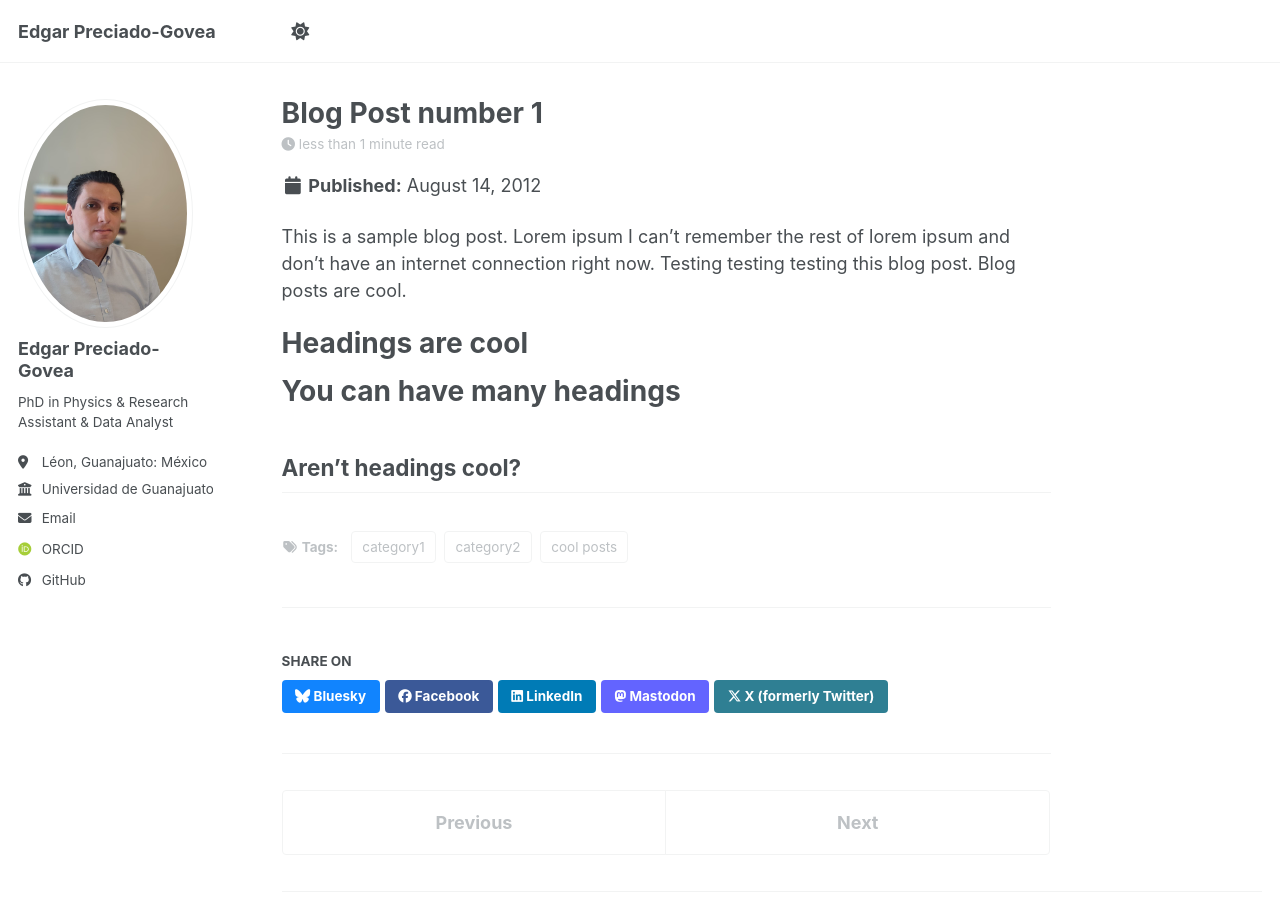
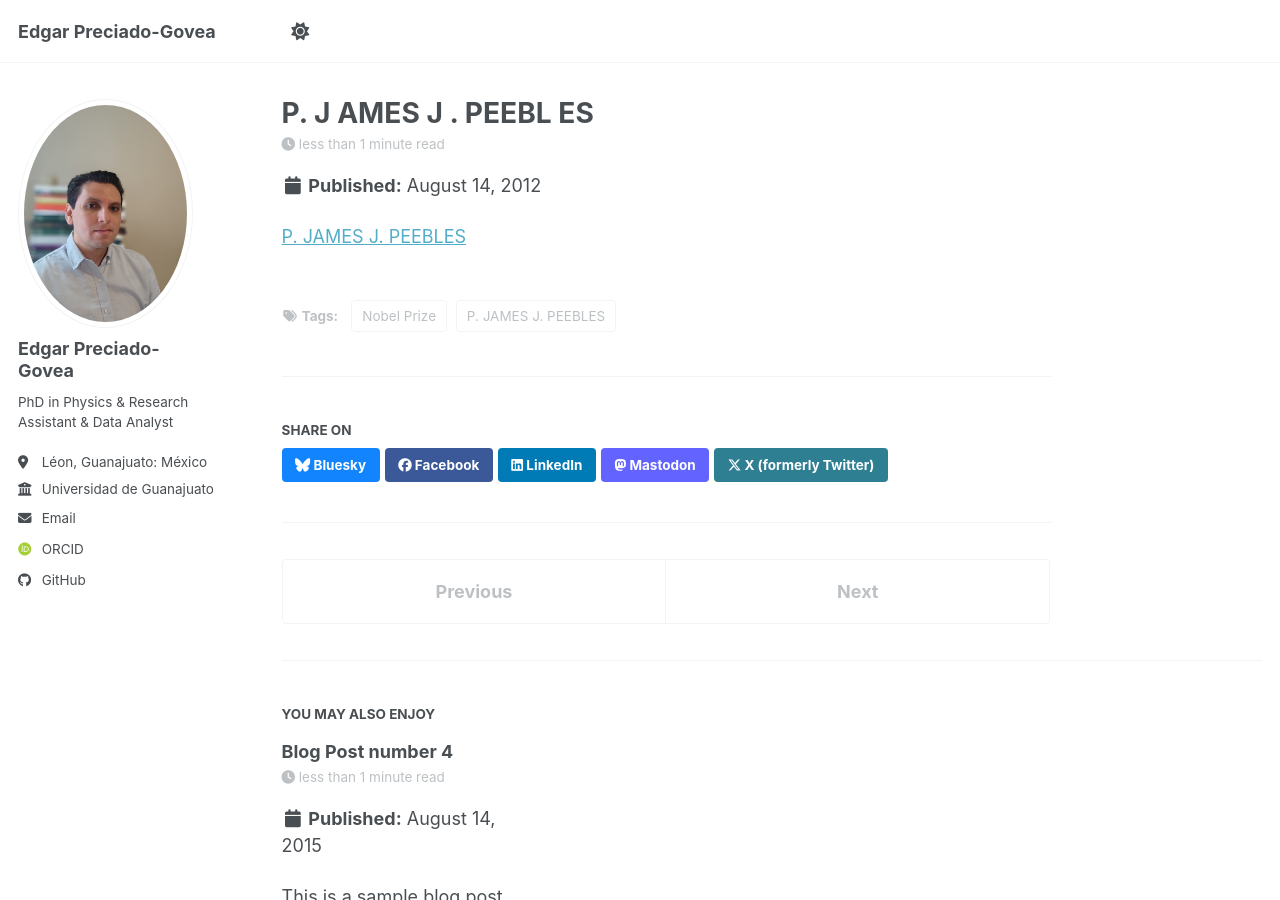
Before and after one commit to edgargovea/edgarpgovea.github.io, a Jekyll site: the page built from _posts/2012-08-14-blog-post-1.md, in a window 1280 px wide and 900 px high. Built offline with Jekyll 4.4.1, drawn with Linux system fonts in a browser that asks for light colours; some web fonts are replaced; a script bundle is joined from its source files by our own code; library files that are not in the unit come from our copies.

Commit message:
Update 2012-08-14-blog-post-1.md

```diff
--- a/_posts/2012-08-14-blog-post-1.md
+++ b/_posts/2012-08-14-blog-post-1.md
@@ -1,20 +1,10 @@
 ---
-title: 'Blog Post number 1'
+title: 'P.   J AMES  J .   PEEBL ES'
 date: 2012-08-14
 permalink: /posts/2012/08/blog-post-1/
 tags:
-  - cool posts
-  - category1
-  - category2
+  - Nobel Prize
+  - P. JAMES J. PEEBLES
 ---
 
-This is a sample blog post. Lorem ipsum I can't remember the rest of lorem ipsum and don't have an internet connection right now. Testing testing testing this blog post. Blog posts are cool.
-
-Headings are cool
-======
-
-You can have many headings
-======
-
-Aren't headings cool?
-------
+[P. JAMES J. PEEBLES](https://www.dscience.ugto.mx/index.php/dscience/article/view/11/11)
```
